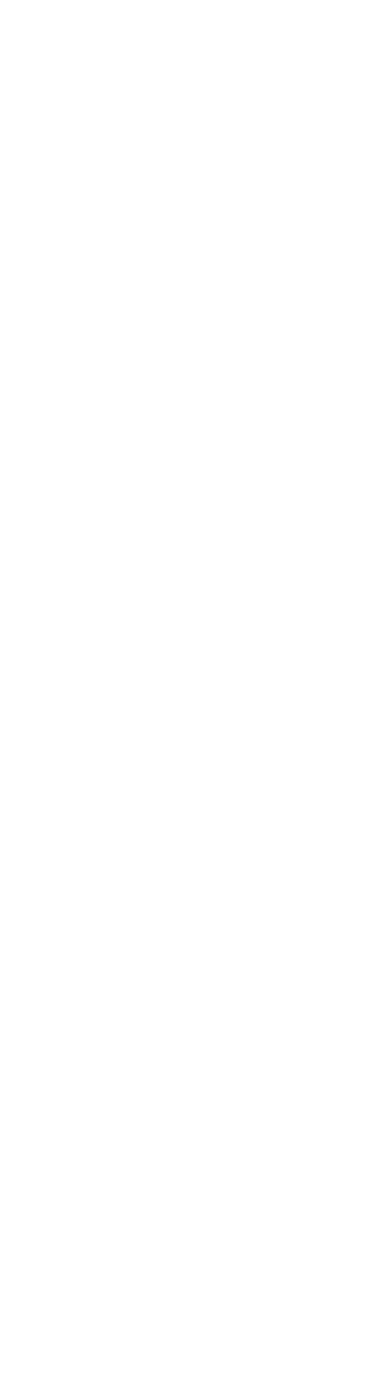
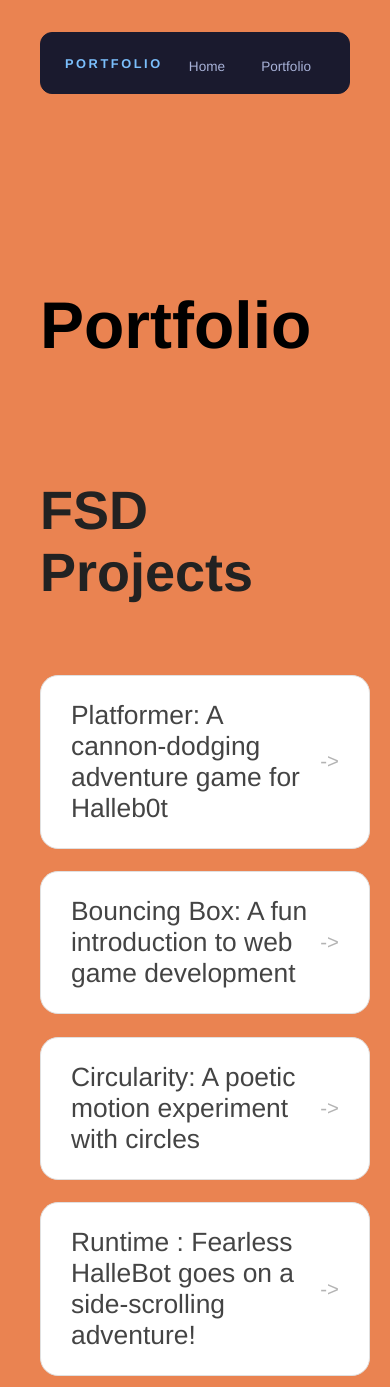
Before and after one commit to Flyingdev2/Flyingdev2.github.io, a plain HTML site: page portfolio.html in a window 390 px wide. Shown: the top 1387 px of the page. Before the commit the page ends 844 px from the top, so only its background shows below. Drawn offline with Linux system fonts and the light colour scheme.

Commit message:
add portfolio page to website

```diff
--- a/portfolio.html
+++ b/portfolio.html
@@ -0,0 +1,48 @@
+<!DOCTYPE html>
+<html>
+  <head>
+    <title>Portfolio</title>
+    <link rel="stylesheet" href="style.css">
+  </head>
+
+  <body>
+    <!-- All content goes here -->
+    <div id="all-contents">
+      <nav>
+        <h1>Portfolio</h1>
+        <ul id="nav-ul">
+        <li class="nav-li">
+          <a
+          href="index.html">Home</a>
+        </li>
+        <li class="nav-li">
+          <a
+        href="portfolio.html">Portfolio</a>
+        </li>
+        </ul>
+      </nav>
+
+      <main>
+       <div class="content">
+       <h1>Portfolio</h1>
+       <h3>FSD Projects</h3>
+       <ul id="portfolio">
+        <li>
+      <a href="fsd-projects/platformer/">Platformer: A cannon-dodging adventure game for Halleb0t</a>
+        </li>
+        <li>
+      <a href="fsd-projects/bouncing-box/">Bouncing Box: A fun introduction to web game development</a>
+        </li>
+        <li>
+      <a href="fsd-projects/circularity/">Circularity: A poetic motion experiment with circles</a>
+        </li>
+        <li>
+      <a href="projects/runtime/">Runtime : Fearless HalleBot goes on a side-scrolling adventure!</a>
+        </li>
+       </ul>
+
+      </div>
+      </main>
+    </div>
+  </body>
+</html>
--- a/style.css
+++ b/style.css
@@ -80,7 +80,7 @@
     font-weight: 700;
     text-transform: uppercase;
     letter-spacing: 0.2em;
-    color: #aaa;
+    color: #000000;
 }
 
 #interests ul {
@@ -89,11 +89,11 @@
     padding: 0;
     display: flex;
     flex-wrap: wrap;
-    gap: 8px;
+    gap: 15px;
 }
 
 #interests li {
-    color: #555;
+    color: #000000;
     font-size: 1rem;
     font-weight: 600;
     padding: 10px 20px;
@@ -108,7 +108,7 @@
     background: #000;
     color: #fff;
     border-color: #000;
-    transform: translateY(-2px);
+    transform: scale(1.1);
 }
 nav {
     display: flex;
@@ -169,3 +169,104 @@
     background: #e94560;
     color: #fff;
 }
+
+/* Portfolio styles */
+.content h1 {
+  color: black;
+}
+
+#portfolio {
+  list-style: none;
+  margin: 0;
+  padding: 0;
+  width: 100%;
+  display: flex;
+  flex-direction: column;
+  gap: 15px;
+}
+
+#portfolio li {
+  border-radius: 12px;
+}
+
+#portfolio a {
+  display: flex;
+  justify-content: space-between;
+  align-items: center;
+  text-decoration: none;
+  color: #444;
+  padding: 16px 20px;
+  font-size: 1.1rem;
+  font-weight: 500;
+  background: #fff;
+  border: 1px solid #e0e0e0;
+  border-radius: 12px;
+  transition: background 0.25s ease, color 0.25s ease, transform 0.25s ease;
+}
+
+#portfolio a:hover {
+  background: #000;
+  color: #fff;
+  transform: scale(1.05);
+}
+
+#portfolio a::after {
+  content: "->";
+  font-size: 0.85rem;
+  opacity: 0.4;
+  transition: opacity 0.25s ease;
+  white-space: nowrap;
+}
+
+#portfolio a:hover::after {
+  opacity: 1;
+}
+/* responsive web design */
+@media screen and (min-width: 120px) and (max-width: 1080px) {
+  main {
+    height: 100ch;
+    zoom: 1.5;
+    display: grid;
+  }
+
+  h1 {
+    font-size: 44px;
+  }
+
+  h2 {
+    font-size: 42px;
+  }
+
+  h3 {
+    font-size: 36px;
+  }
+
+  #all-contents {
+    height: 100ch;
+    margin: none;
+  }
+
+  a {
+    font-size: 42px;
+  }
+
+  .sidebar {
+    margin-right: 0px;
+    justify-content: center;
+    align-items: center;
+  }
+
+  .sidebar-img {
+    width: 100%;
+  }
+
+  p,
+  li {
+    font-size: 24px;
+  }
+
+  .content {
+    align-content: center;
+    justify-content: center;
+  }
+}
```
Also changed, not shown: index.html (+8 -7 lines).
